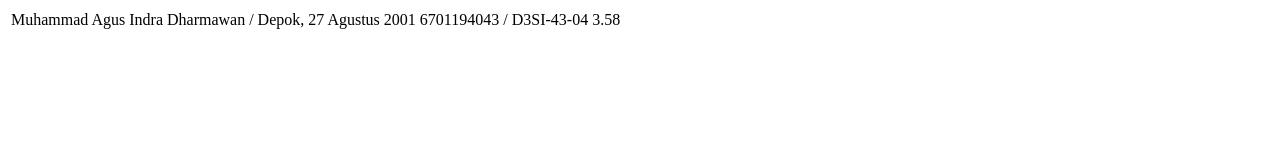
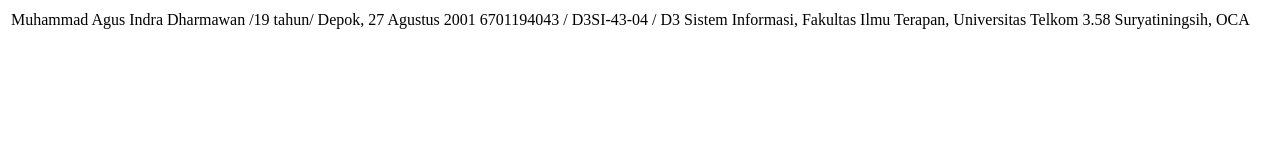
Before and after one commit to InDragovich/6701194043-assessment1pwb, a plain HTML site: page index.html in a window 1280 px wide. Drawn offline with Linux system fonts and the light colour scheme.

Commit message:
v1.2.0-6701194043_MuhammadAgusIndraDharmawan

```diff
--- a/index.html
+++ b/index.html
@@ -7,13 +7,16 @@
 <table>
 <tr>
 	<td>
-		Muhammad Agus Indra Dharmawan / Depok, 27 Agustus 2001
+		Muhammad Agus Indra Dharmawan /19 tahun/ Depok, 27 Agustus 2001
 	</td>
 	<td>
-		6701194043 / D3SI-43-04
+		6701194043 / D3SI-43-04 / D3 Sistem Informasi, Fakultas Ilmu Terapan, Universitas Telkom
 	</td>
 	<td>
 		3.58
+	</td>
+	<td>
+		Suryatiningsih, OCA
 	</td>
 </tr>
 </table>
```
Also changed, not shown: about.html (added, +1 -0 lines).
